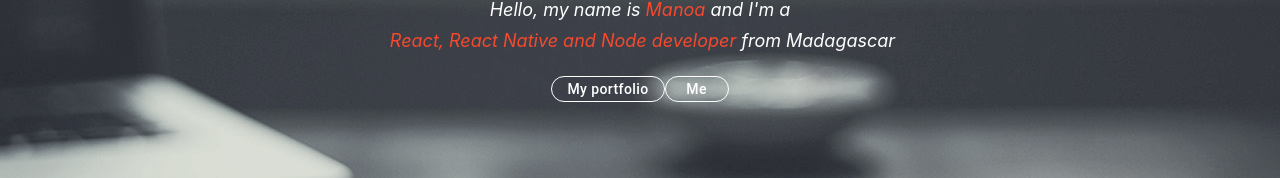
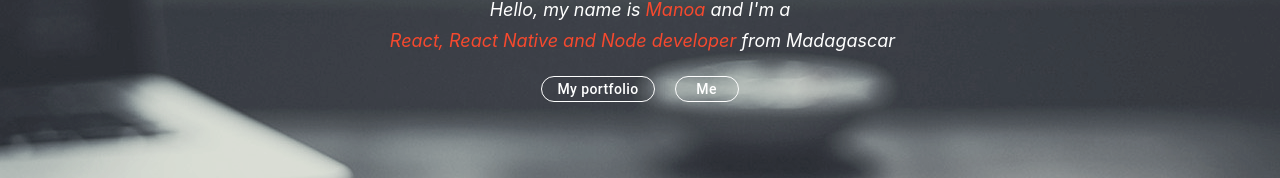
Before and after one commit to RAZManou/Lem-Portfolio, a Next.js app: page / in a window 1280 px wide. Shown: the part 506-684 px from the top of the page. Built offline with nearby package versions, Linux system fonts and the light colour scheme.

Commit message:
RoundButton margins

```diff
--- a/components/buttons/RoundButton.tsx
+++ b/components/buttons/RoundButton.tsx
@@ -19,6 +19,8 @@ const RoundButton: FC<Props> = (props) => {
         textTransform: 'none',
         paddingTop: 0,
         paddingBottom: 0,
+        marginLeft: 10,
+        marginRight: 10,
         ...buttonStyle,
       },
     })
```
